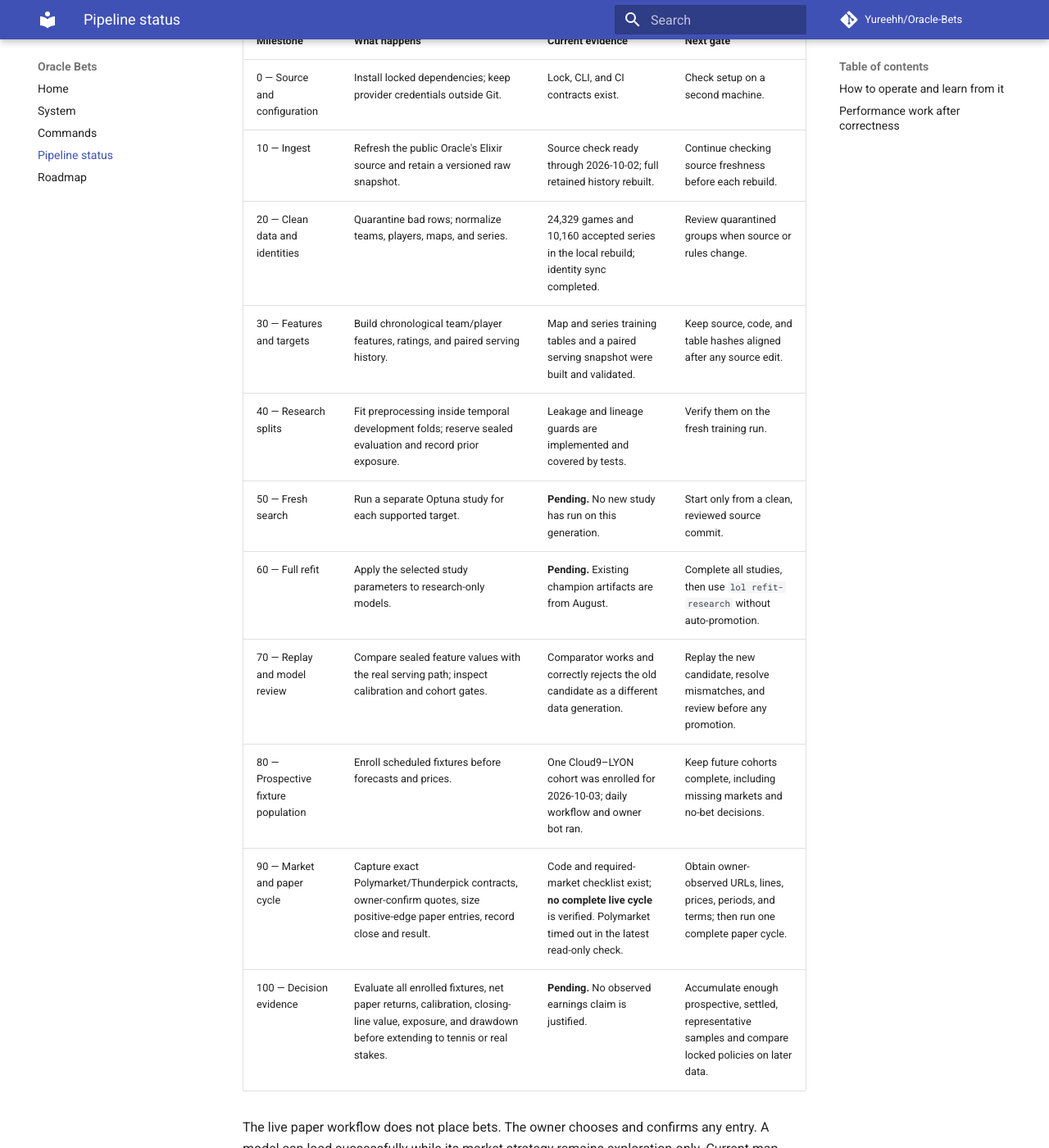
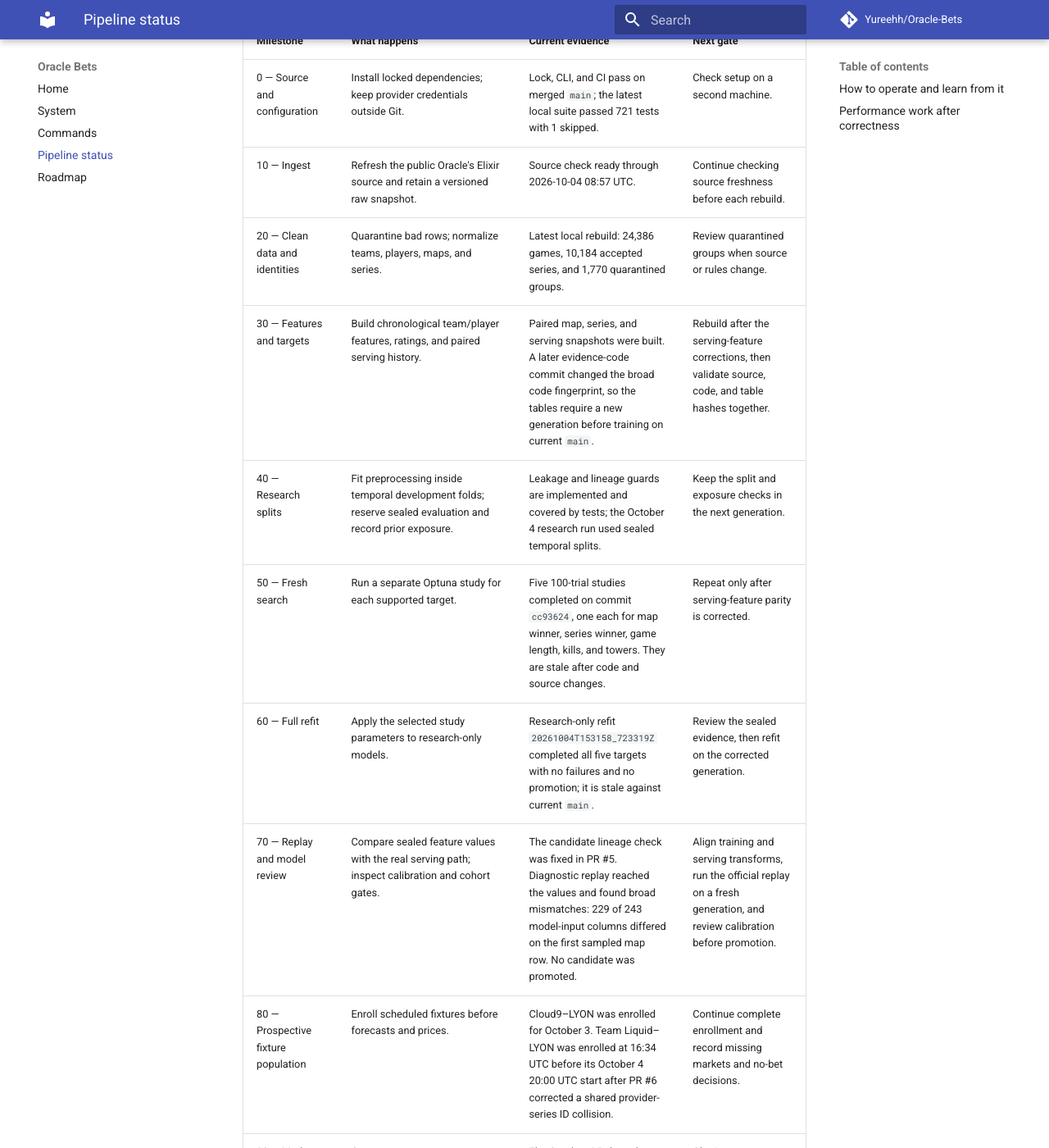
Before and after one commit to Yureehh/Oracle-Bets, an MkDocs documentation site: the page built from docs/pipeline-status.md, in a window 1280 px wide and 1400 px high, scrolled down 313 px. Shown: the whole window at 82% size. Built offline with MkDocs 1.6.1 and Material for MkDocs 9.7.7, drawn with Linux system fonts in a browser that asks for light colours; comment, search, counter and statistics services are not loaded; some of the changed text lies outside the part shown.

Commit message:
Document current paper validation gates

```diff
--- a/docs/pipeline-status.md
+++ b/docs/pipeline-status.md
@@ -1,6 +1,6 @@
 # Pipeline status
 
-_Local verification snapshot: 2026-10-03. Generated datasets, model bundles,
+_Local verification snapshot: 2026-10-04. Generated datasets, model bundles,
 quotes, and the evidence database are local state; cloning GitHub does not
 include them._
 
@@ -10,16 +10,16 @@
 
 | Milestone | What happens | Current evidence | Next gate |
 | --- | --- | --- | --- |
-| 0 — Source and configuration | Install locked dependencies; keep provider credentials outside Git. | Lock, CLI, and CI contracts exist. | Check setup on a second machine. |
-| 10 — Ingest | Refresh the public Oracle's Elixir source and retain a versioned raw snapshot. | Source check ready through 2026-10-02; full retained history rebuilt. | Continue checking source freshness before each rebuild. |
-| 20 — Clean data and identities | Quarantine bad rows; normalize teams, players, maps, and series. | 24,329 games and 10,160 accepted series in the local rebuild; identity sync completed. | Review quarantined groups when source or rules change. |
-| 30 — Features and targets | Build chronological team/player features, ratings, and paired serving history. | Map and series training tables and a paired serving snapshot were built and validated. | Keep source, code, and table hashes aligned after any source edit. |
-| 40 — Research splits | Fit preprocessing inside temporal development folds; reserve sealed evaluation and record prior exposure. | Leakage and lineage guards are implemented and covered by tests. | Verify them on the fresh training run. |
-| 50 — Fresh search | Run a separate Optuna study for each supported target. | **Pending.** No new study has run on this generation. | Start only from a clean, reviewed source commit. |
-| 60 — Full refit | Apply the selected study parameters to research-only models. | **Pending.** Existing champion artifacts are from August. | Complete all studies, then use `lol refit-research` without auto-promotion. |
-| 70 — Replay and model review | Compare sealed feature values with the real serving path; inspect calibration and cohort gates. | Comparator works and correctly rejects the old candidate as a different data generation. | Replay the new candidate, resolve mismatches, and review before any promotion. |
-| 80 — Prospective fixture population | Enroll scheduled fixtures before forecasts and prices. | One Cloud9–LYON cohort was enrolled for 2026-10-03; daily workflow and owner bot ran. | Keep future cohorts complete, including missing markets and no-bet decisions. |
-| 90 — Market and paper cycle | Capture exact Polymarket/Thunderpick contracts, owner-confirm quotes, size positive-edge paper entries, record close and result. | Code and required-market checklist exist; **no complete live cycle** is verified. Polymarket timed out in the latest read-only check. | Obtain owner-observed URLs, lines, prices, periods, and terms; then run one complete paper cycle. |
+| 0 — Source and configuration | Install locked dependencies; keep provider credentials outside Git. | Lock, CLI, and CI pass on merged `main`; the latest local suite passed 721 tests with 1 skipped. | Check setup on a second machine. |
+| 10 — Ingest | Refresh the public Oracle's Elixir source and retain a versioned raw snapshot. | Source check ready through 2026-10-04 08:57 UTC. | Continue checking source freshness before each rebuild. |
+| 20 — Clean data and identities | Quarantine bad rows; normalize teams, players, maps, and series. | Latest local rebuild: 24,386 games, 10,184 accepted series, and 1,770 quarantined groups. | Review quarantined groups when source or rules change. |
+| 30 — Features and targets | Build chronological team/player features, ratings, and paired serving history. | Paired map, series, and serving snapshots were built. A later evidence-code commit changed the broad code fingerprint, so the tables require a new generation before training on current `main`. | Rebuild after the serving-feature corrections, then validate source, code, and table hashes together. |
+| 40 — Research splits | Fit preprocessing inside temporal development folds; reserve sealed evaluation and record prior exposure. | Leakage and lineage guards are implemented and covered by tests; the October 4 research run used sealed temporal splits. | Keep the split and exposure checks in the next generation. |
+| 50 — Fresh search | Run a separate Optuna study for each supported target. | Five 100-trial studies completed on commit `cc93624`, one each for map winner, series winner, game length, kills, and towers. They are stale after code and source changes. | Repeat only after serving-feature parity is corrected. |
+| 60 — Full refit | Apply the selected study parameters to research-only models. | Research-only refit `20261004T153158_723319Z` completed all five targets with no failures and no promotion; it is stale against current `main`. | Review the sealed evidence, then refit on the corrected generation. |
+| 70 — Replay and model review | Compare sealed feature values with the real serving path; inspect calibration and cohort gates. | The candidate lineage check was fixed in PR #5. Diagnostic replay reached the values and found broad mismatches: 229 of 243 model-input columns differed on the first sampled map row. No candidate was promoted. | Align training and serving transforms, run the official replay on a fresh generation, and review calibration before promotion. |
+| 80 — Prospective fixture population | Enroll scheduled fixtures before forecasts and prices. | Cloud9–LYON was enrolled for October 3. Team Liquid–LYON was enrolled at 16:34 UTC before its October 4 20:00 UTC start after PR #6 corrected a shared provider-series ID collision. | Continue complete enrollment and record missing markets and no-bet decisions. |
+| 90 — Market and paper cycle | Capture exact Polymarket/Thunderpick contracts, owner-confirm quotes, size positive-edge paper entries, record close and result. | The October 4 Polymarket review captured 55 contracts and 42 quote observations before start; four required market families have observed quotes. All priced actions remain exploration-only. No verified Thunderpick line, paper entry, close, or settlement exists. | Obtain owner-observed executable lines and terms; then complete a paper entry-to-settlement cycle. |
 | 100 — Decision evidence | Evaluate all enrolled fixtures, net paper returns, calibration, closing-line value, exposure, and drawdown before extending to tennis or real stakes. | **Pending.** No observed earnings claim is justified. | Accumulate enough prospective, settled, representative samples and compare locked policies on later data. |
 
 The live paper workflow does not place bets. The owner chooses and confirms any
@@ -52,8 +52,8 @@
 
 ## Performance work after correctness
 
-The first full historical rebuild was expensive, as expected. More
-significantly, a later daily run with no changed history still spent roughly
+The October 4 full rebuild took 1,847.4 seconds; enrichment alone took
+1,661.7 seconds. An earlier daily run with no changed history also spent about
 30 minutes rebuilding features. The next optimization is a no-change shortcut
 guarded by source identity, code/configuration fingerprint, manifest integrity,
 and output hashes. Benchmark an awake before/after run and keep the full path
```
